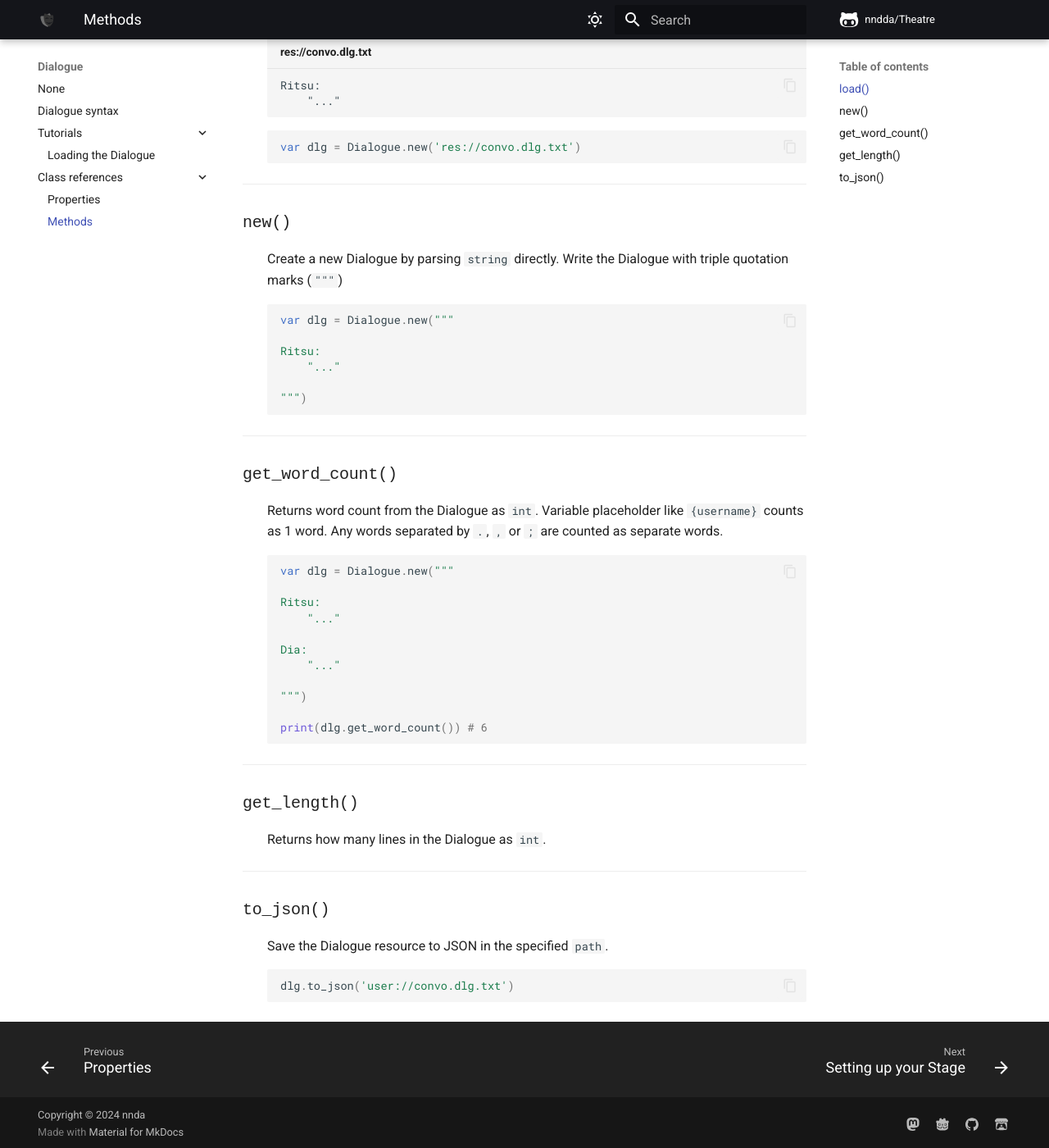
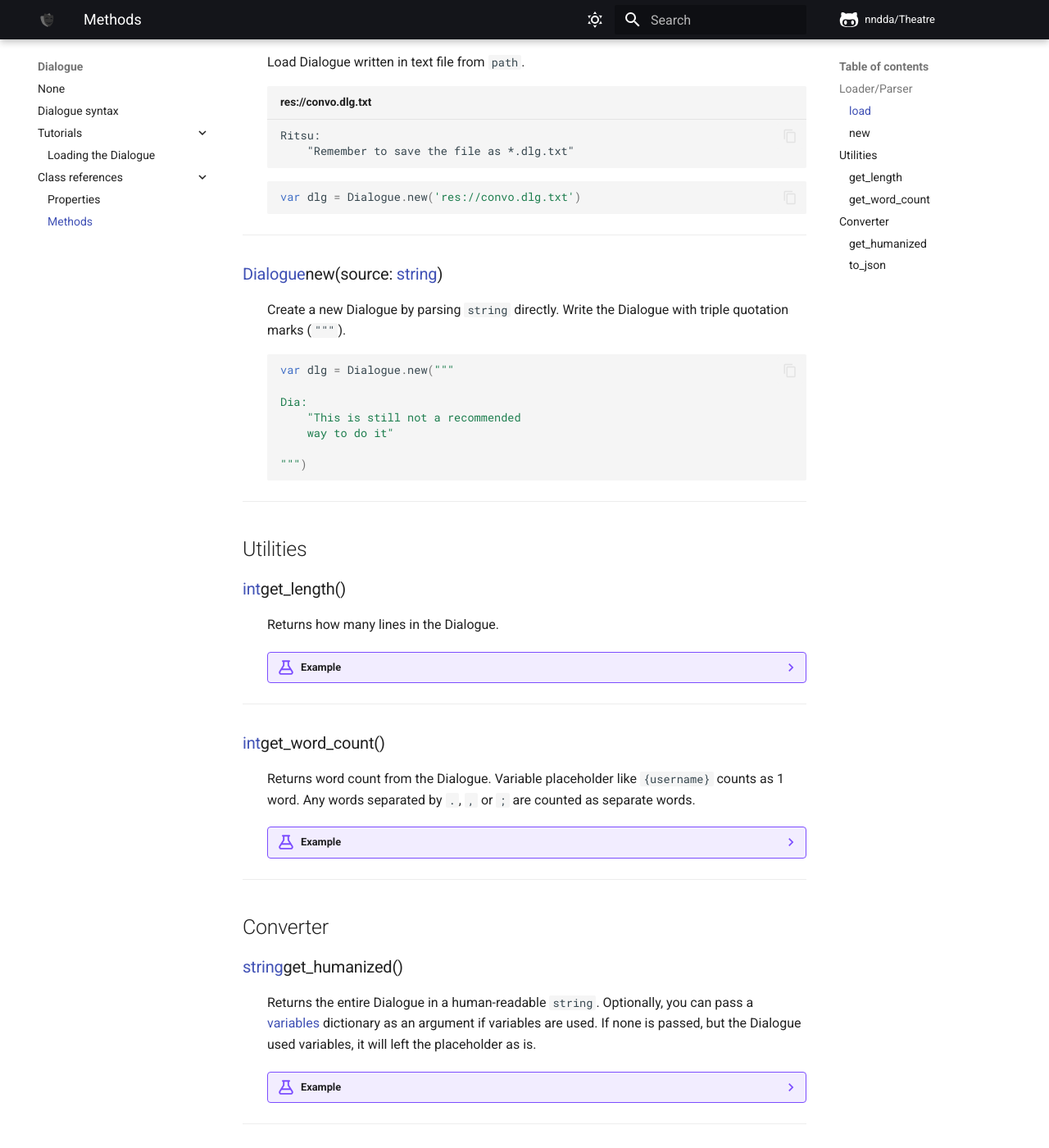
Before and after one commit to nndda/Theatre, an MkDocs documentation site: the page built from docs/classes/dialogue/references/methods.md, in a window 1280 px wide and 1400 px high, scrolled down 425 px. Shown: the whole window at 82% size. Built offline with MkDocs 1.6.1 and Material for MkDocs 9.7.7, drawn with Linux system fonts in a browser that asks for light colours; comment, search, counter and statistics services are not loaded; some of the changed text lies outside the part shown.

Commit message:
Improve heading
And update articles

````diff
--- a/docs/classes/dialogue/references/methods.md
+++ b/docs/classes/dialogue/references/methods.md
@@ -1,62 +1,104 @@
 # Methods
 
 !!! note
-    This page might not cover every single methods in the `Dialogue` class
+    This page might not cover every single methods in the `Dialogue` class.
 
-### load() {.class-reference-heading}
-:   Load Dialogue from a text file.
+## Loader/Parser
+
+### load { .func .return .Dialogue params="path-string" }
+:   Load Dialogue written in text file from `path`.
+
     ``` title="res://convo.dlg.txt"
 
     Ritsu:
-        "..."
+        "Remember to save the file as *.dlg.txt"
 
     ```
+
     ```gdscript
     var dlg = Dialogue.new('res://convo.dlg.txt')
     ```
 
 <hr>
 
-### new() {.class-reference-heading}
-:   Create a new Dialogue by parsing `string` directly. Write the Dialogue with triple quotation marks (`"""`)
+### new { .func .return .Dialogue params="source-string" }
+:   Create a new Dialogue by parsing `string` directly. Write the Dialogue with triple quotation marks (`"""`).
     ```gdscript
     var dlg = Dialogue.new("""
 
-    Ritsu:
-        "..."
+    Dia:
+        "This is still not a recommended
+        way to do it"
 
     """)
     ```
 
 <hr>
 
-### get_word_count() {.class-reference-heading}
+## Utilities
 
-:    Returns word count from the Dialogue as `int`. Variable placeholder like `{username}` counts as 1 word. Any words separated by `.`, `,` or `;` are counted as separate words.
+### get_length { .func .return .int }
 
-    ```gdscript
-    var dlg = Dialogue.new("""
-
-    Ritsu:
-        "..."
-
-    Dia:
-        "..."
-
-    """)
-
-    print(dlg.get_word_count()) # 6
-    ```
+:   Returns how many lines in the Dialogue.
+    ??? example
+        ``` title="res://convo.dlg.txt"
+        Ritsu:
+            ""
+        ```
 
 <hr>
 
-### get_length() {.class-reference-heading}
+### get_word_count { .func .return .int }
 
-:   Returns how many lines in the Dialogue as `int`.
+:    Returns word count from the Dialogue. Variable placeholder like `{username}` counts as 1 word. Any words separated by `.`, `,` or `;` are counted as separate words.
+    ??? example
+        ``` title="res://convo.dlg.txt"
+
+        Ritsu:
+            "..."
+
+        Dia:
+            "..."
+
+        ```
+
+        ```gdscript
+        print(
+            Dialogue.load('res://convo.dlg.txt').get_word_count()
+        )
+        # Will output: 6
+        ```
 
 <hr>
 
-### to_json() {.class-reference-heading}
+## Converter
+
+### get_humanized { .func .return .string }
+
+:   Returns the entire Dialogue in a human-readable `string`. Optionally, you can pass a [variables](../../stage/references/properties.md#variables) dictionary as an argument if variables are used. If none is passed, but the Dialogue used variables, it will left the placeholder as is.
+
+    ??? example
+        ```gdscript
+        var dlg = Dialogue.new("""
+
+        Dia:
+            "The addon include classes such as:{d = 0.7}
+            Dialogue,{d = 0.6}
+            Stage,{d = 0.6}
+            Theatre,{d = 0.6}
+            and TheatrePlugin.
+            "
+
+        """)
+
+        print(dlg.get_humanized())
+        #   Dia:
+        #       "The addon include classes such as: Dialogue, Stage, Theatre, and TheatrePlugin."
+        ```
+
+<hr>
+
+### to_json { .func .return .int params="path-string" }
 
 :   Save the Dialogue resource to JSON in the specified `path`.
     ```gdscript
````
Also changed, not shown: docs/classes/dialogue/references/properties.md (+1 -1 lines), docs/classes/stage/references/properties.md (+12 -10 lines).
